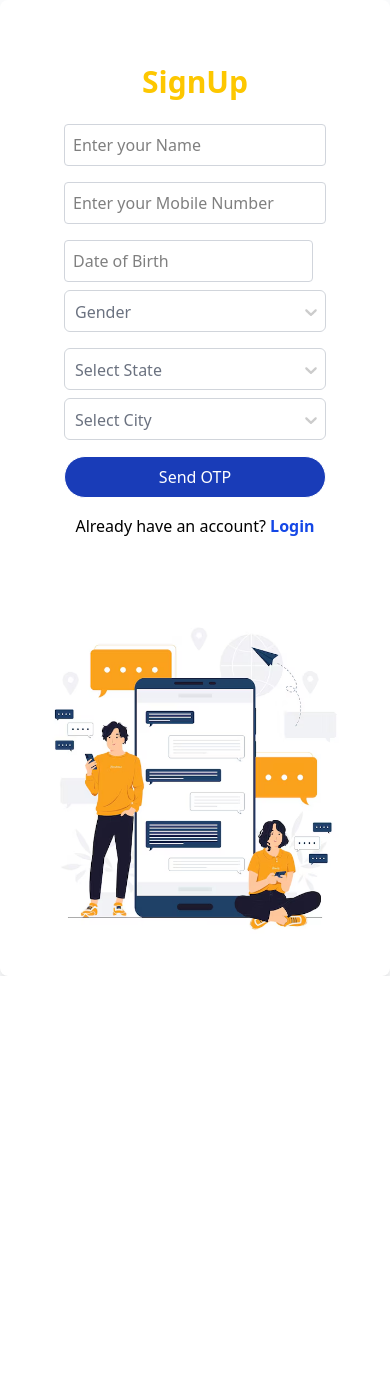
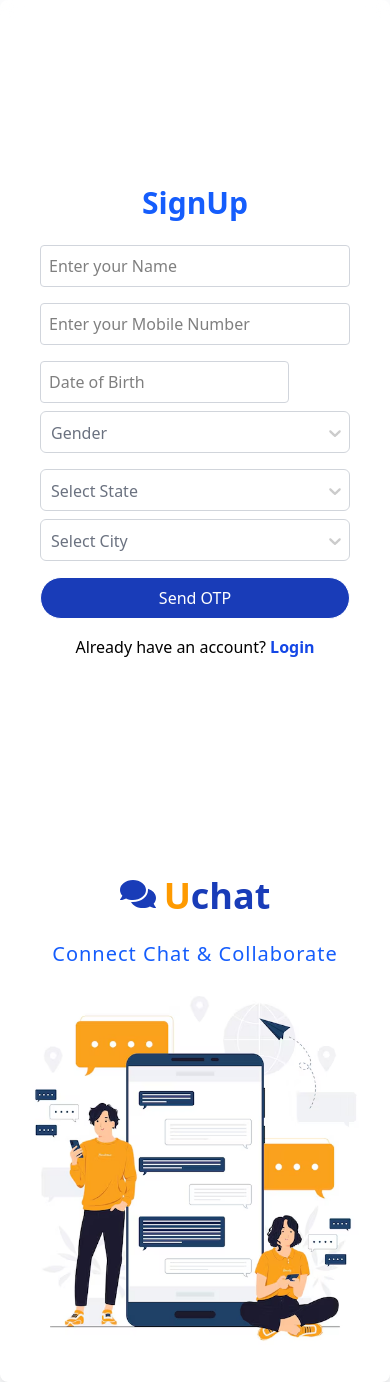
Before and after one commit to Shubhamprogrammar/uchat-webapp, a React (Vite) app: page / in a window 390 px wide. Before the commit the page ends 976 px from the top, so only its background shows below. Built offline with nearby package versions, Linux system fonts and the light colour scheme.

Commit message:
landing page style changed

```diff
--- a/src/components/Login.jsx
+++ b/src/components/Login.jsx
@@ -104,8 +104,8 @@ const Login = ({ switchToSignup }) => {
         <>
             <form
                 onSubmit={handleSubmit}
-                className="flex flex-col gap-4 p-10 w-full max-w-md bg-white rounded-lg ">
-                <h1 className="text-yellow-400 font-bold text-3xl text-center mb-2">Login</h1>
+                className="flex flex-col gap-4 p-10 w-full max-w-md md:m-auto bg-transparent rounded-lg">
+                <h1 className="text-blue-600 font-bold text-3xl  text-center mb-2">Welcome Back !</h1>
                 <input
                     type="text"
                     value={mobile}
--- a/src/components/Signup.jsx
+++ b/src/components/Signup.jsx
@@ -4,9 +4,9 @@ import toast from "react-hot-toast";
 import Select from "react-select";
 import DatePicker from "react-datepicker";
 import "react-datepicker/dist/react-datepicker.css";
-import {useNavigate} from 'react-router-dom';
+import { useNavigate } from 'react-router-dom';
 
-const Signup = ({switchToLogin}) => {
+const Signup = ({ switchToLogin }) => {
   const [formData, setFormData] = useState({
     name: "",
     mobile: "",
@@ -21,7 +21,7 @@ const [timer, setTimer] = useState(0);
 
 
   const [errors, setErrors] = useState({});
-  const navigate=useNavigate();
+  const navigate = useNavigate();
 
   const customSelectStyles = {
     control: (provided, state) => ({
@@ -116,7 +116,7 @@ const [timer, setTimer] = useState(0);
       const res = await axios.post("http://localhost:5000/api/auth/verify-otp", {
         ...formData,
         otp,
-      label:"signup"
+        label: "signup"
       });
 
       toast.success("Signup Successful!");
@@ -154,10 +154,10 @@ const handleResend = async () => {
     }
   };
 
-const formatTime=(time)=>{
-  const minutes=Math.floor(time/60);
-  const seconds=time%60;
-  return `${minutes}:${seconds<10?'0':''}${seconds}`;
+  const formatTime = (time) => {
+    const minutes = Math.floor(time / 60);
+    const seconds = time % 60;
+    return `${minutes}:${seconds < 10 ? '0' : ''}${seconds}`;
 
   }
 
@@ -184,9 +184,9 @@ const formatTime=(time)=>{
     <>
       <form
         onSubmit={handleSubmit}
-        className="flex flex-col gap-4 p-10 w-full max-w-md bg-white rounded-lg "
+        className="flex flex-col gap-4 p-10 w-full max-w-md md:m-auto rounded-lg "
       >
-        <h1 className="text-yellow-400 font-bold text-3xl text-center mb-2">
+        <h1 className="text-blue-600 font-bold text-3xl text-center mb-2">
           SignUp
         </h1>
 
@@ -197,7 +197,7 @@ const formatTime=(time)=>{
           placeholder="Enter your Name"
           onChange={handleChange}
           value={formData.name}
-          className="p-2 border border-gray-300 hover:border-blue-400 rounded w-full"
+          className="p-2 border bg-white border-gray-300 hover:border-blue-400 rounded w-full"
         />
         {errors.name && <p className="text-red-600">{errors.name}</p>}
 
@@ -208,7 +208,7 @@ const formatTime=(time)=>{
           placeholder="Enter your Mobile Number"
           onChange={handleChange}
           value={formData.mobile}
-          className="p-2 border border-gray-300 hover:border-blue-400 rounded w-full"
+          className="p-2 border bg-white border-gray-300 hover:border-blue-400 rounded w-full"
         />
         {errors.mobile && <p className="text-red-600">{errors.mobile}</p>}
 
@@ -230,7 +230,7 @@ const formatTime=(time)=>{
               }
               dateFormat="dd/MM/yyyy"
               placeholderText="Date of Birth"
-              className="p-2 border border-gray-300 hover:border-blue-400 rounded w-full"
+              className="p-2 border bg-white border-gray-300 hover:border-blue-400 rounded w-full"
             />
             {errors.dob && <p className="text-red-600">{errors.dob}</p>}
           </div>
--- a/src/pages/LandingPage.jsx
+++ b/src/pages/LandingPage.jsx
@@ -1,32 +1,51 @@
-import React,{useState} from 'react';
+import React, { useState } from 'react';
+import Uchat from '../assets/Uchat-logo.png';
 import ChatImage from '../assets/ChatImage.jpg';
 import Signup from '../components/Signup';
 import Login from '../components/Login';
+import { FaComments } from "react-icons/fa";
 
 const LandingPage = () => {
-  const [showLogin,setShowLogin]=useState(false);
+  const [showLogin, setShowLogin] = useState(false);
   return (
     <div className="min-h-screen flex items-center justify-center bg-gray-50">
-      <div className="flex flex-col lg:flex-row items-center justify-between w-full max-w-6xl mx-auto p-6 gap-8 shadow-lg bg-white rounded-lg">
+
+      <div className="flex flex-col lg:flex-row items-center justify-between w-full max-w-6xl mx-auto  gap-8 shadow-lg bg-white rounded-lg">
+
 
         {/* Left Section - Signup Form */}
-        <div className="w-full md:w-1/2 flex justify-center">
+
+
+
+        <div className={`w-full md:w-1/2 flex flex-col justify-center backdrop-blur-md  h-screen`}>
+
+
+
+
           {!showLogin ? (
-          <Signup switchToLogin={() => setShowLogin(true)} />
-        ) : (
-          <Login switchToSignup={() => setShowLogin(false)} />
-        )}
+            <Signup switchToLogin={() => setShowLogin(true)} />
+          ) : (
+            <Login switchToSignup={() => setShowLogin(false)} />
+          )}
         </div>
 
         {/* Right Section - Image */}
-        <div className="w-full md:w-1/2 flex justify-center items-center">
+        {/* <div className="w-full md:w-1/2 flex justify-center items-center ">
+
+
+        </div> */}
+        <div className="flex flex-col md:w-1/2 items-center justify-center gap-2 mb-4 text-[]">
+          <div className='flex flex-row gap-2 mb-4'>
+            <FaComments className="text-4xl text-blue-800" />
+            <h1 className='text-4xl font-bold  text-amber-500 '>U<span className='text-4xl font-bold text-blue-800'>chat</span></h1>
+          </div>
+          <p className='text-blue-600 font-medium text-center text-xl tracking-wider'>Connect Chat & Collaborate</p>
           <img
             src={ChatImage}
             alt="Chat"
             className="w-full max-w-md rounded-lg object-cover"
           />
         </div>
-
       </div>
     </div>
   );
```
Lines whose indentation alone changed are shown as unchanged.
